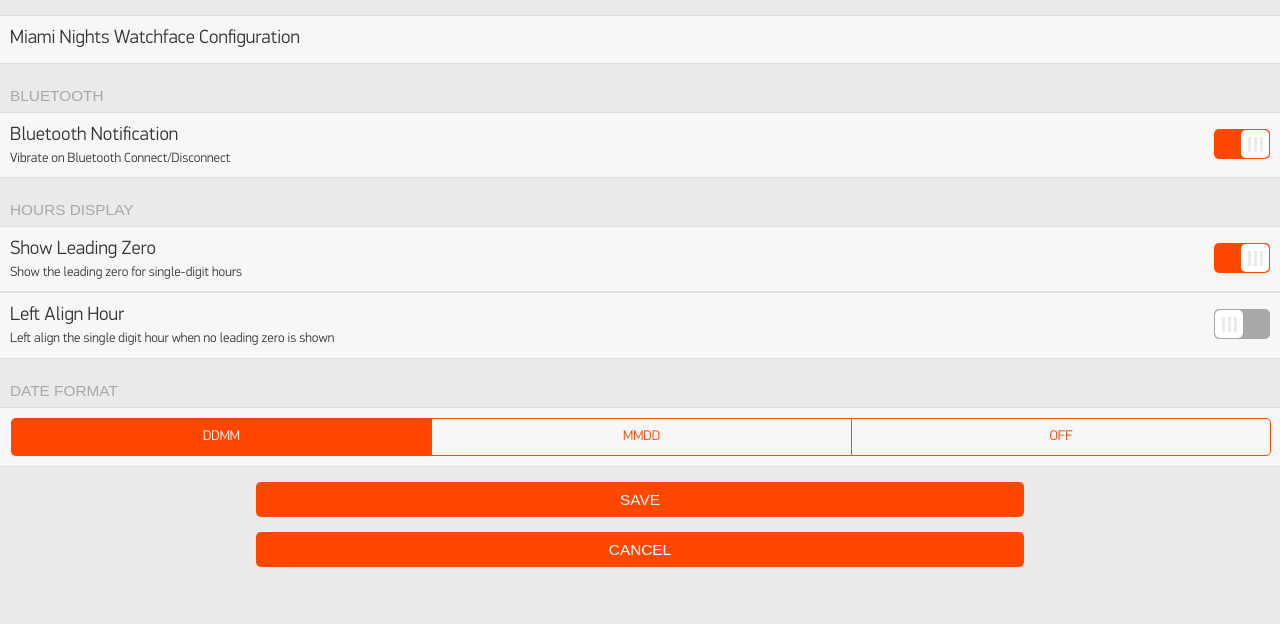
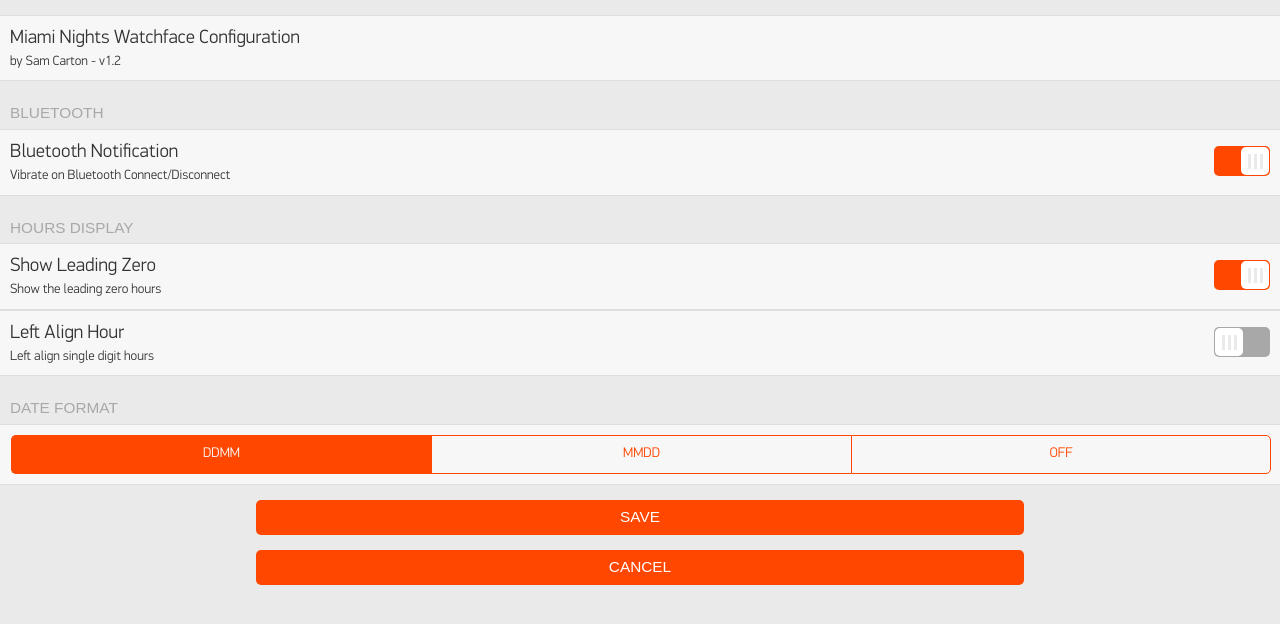
Before and after one commit to samcarton/miami-nights-pebble, a plain HTML site: page config.v1.2.html in a window 1280 px wide. Drawn offline with Linux system fonts and the light colour scheme.

Commit message:
Minor update to v1.2 config page
Added version number, reduced length of subtitles on hours options

```diff
--- a/config.v1.2.html
+++ b/config.v1.2.html
@@ -8,8 +8,9 @@
 	<form id="main-form">
 		<div class="item-container">
 	      <div class="item-container-content">
-	        <div class="item">
+	        <div class="item item-subtitle-wrapper">
 	          Miami Nights Watchface Configuration
+	          <div class="item-subtitle">by Sam Carton - v1.2</div>
 	        </div>
 	      </div>
 	    </div>
@@ -30,7 +31,7 @@
 	    	<div class="item-container-content">
 	    		<label class="item item-subtitle-wrapper">
 		        	Show Leading Zero
-		        	<div class="item-subtitle">Show the leading zero for single-digit hours</div>
+		        	<div class="item-subtitle">Show the leading zero hours</div>
 		        	<input id="lz_toggle" type="checkbox" class="item-toggle" name="toggle-1">
 		        </label>
 	    	</div>
@@ -39,7 +40,7 @@
 	    	<div class="item-container-content">
 	    		<label class="item item-subtitle-wrapper">
 		        	Left Align Hour
-		        	<div class="item-subtitle">Left align the single digit hour when no leading zero is shown</div>
+		        	<div class="item-subtitle">Left align single digit hours</div>
 		        	<input id="la_toggle" type="checkbox" class="item-toggle" name="toggle-1">
 		        </label>
 	    	</div>
```
